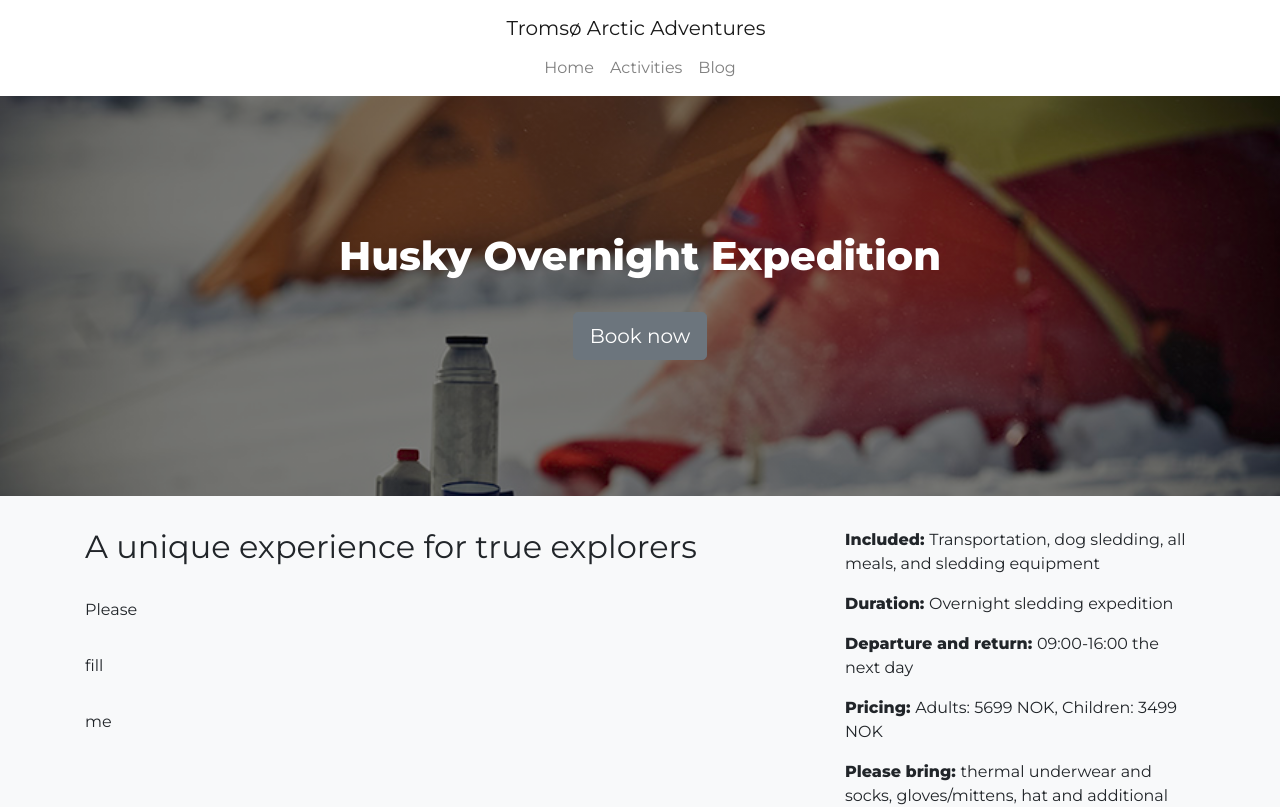
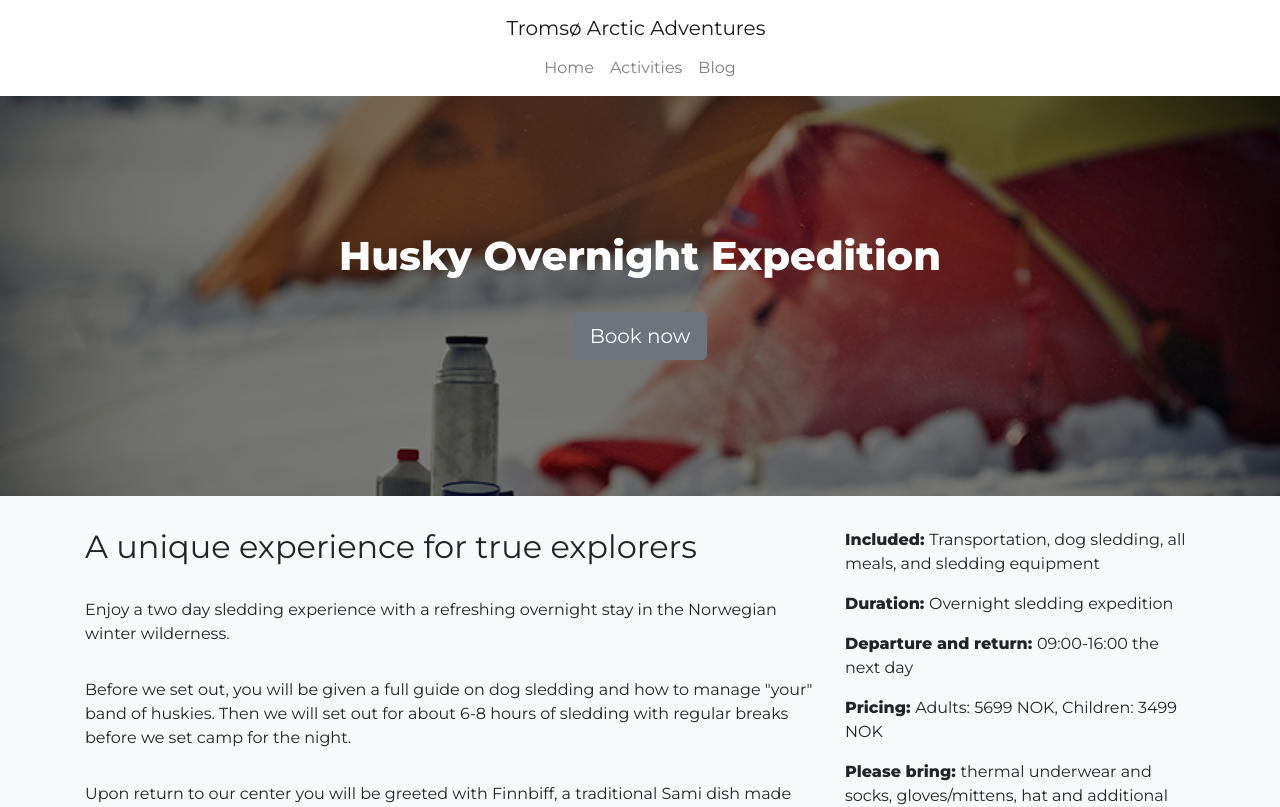
Before and after one commit to Discolai/bed-2049-arctic-adventure, a React (Create React App) app: page /bed-2049-arctic-adventure/activities/husky_overnight in a window 1280 px wide. Shown: the top 807 px of the page. Built offline with nearby package versions, Linux system fonts and the light colour scheme.

Commit message:
Added description to husky overnight

```diff
--- a/src/components/activities/info/huskyOvernight.jsx
+++ b/src/components/activities/info/huskyOvernight.jsx
@@ -17,14 +17,18 @@ const HuskyOvernight = (props) => {
       pricing="Adults: 5699 NOK, Children: 3499 NOK"
       bring="thermal underwear and socks, gloves/mittens, hat and additional camping equipment"
     >
-      <p className="activity-info">
-        Please
+      <p>
+        Enjoy a two day sledding experience with a refreshing overnight stay in the
+        Norwegian winter wilderness.
       </p>
-      <p className="activity-info">
-        fill
+      <p>
+        Before we set out, you will be given a full guide on dog sledding and how to manage
+        "your" band of huskies. Then we will set out for about 6-8 hours of sledding with
+        regular breaks before we set camp for the night.
       </p>
-      <p className="activity-info">
-        me
+      <p>
+        Upon return to our center you will be greeted with Finnbiff, a traditional Sami
+        dish made from reindeer meat, but we offer vegetarian options upon request.
       </p>
     </ActivityInfo>
   )
```
